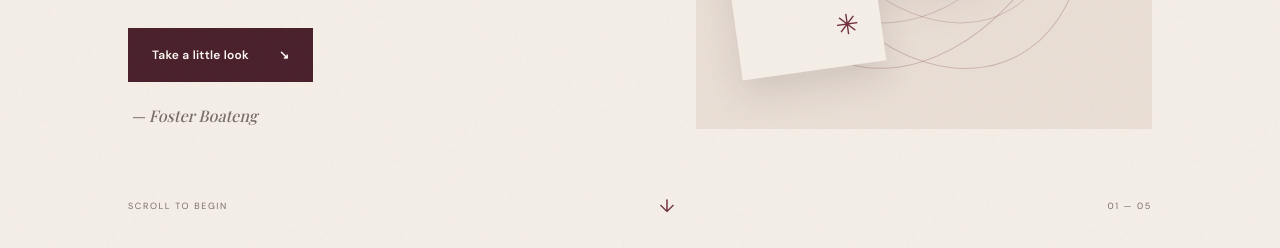
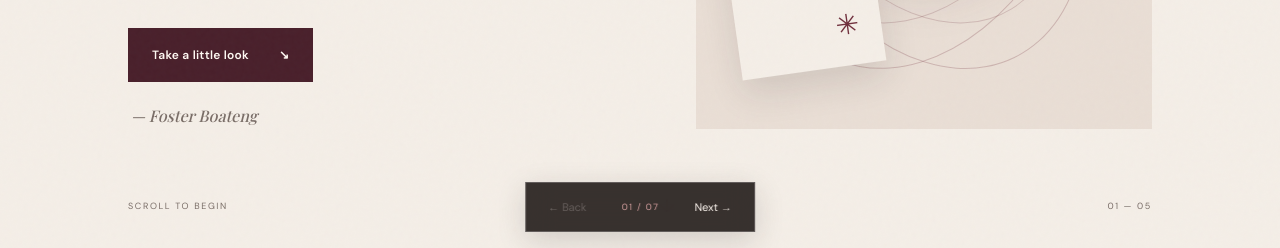
Before and after one commit to boatek-labs/Richlove, a website: page views/index.html in a window 1280 px wide. Shown: the part 552-800 px from the top of the page. Drawn offline with nearby package versions, Linux system fonts and the light colour scheme; no server answers; a web font is replaced by a local one.

Commit message:
Style full-screen guided story navigation

```diff
--- a/public/styles.css
+++ b/public/styles.css
@@ -155,3 +155,28 @@ input:focus, textarea:focus { border-color: #d6a1a0; }
 
 .form-feedback.is-error { color: #e4a9a5 !important; }
 .question-form .form-feedback.is-error { color: var(--wine-dark) !important; }
+
+
+/* Guided presentation: each story chapter is a full-screen stop. */
+html { scroll-snap-type: y mandatory; scroll-behavior: smooth; }
+body { overscroll-behavior-y: none; }
+main > section { min-height: 100svh; scroll-snap-align: start; scroll-snap-stop: always; }
+.slide-nav {
+  position: fixed; z-index: 20; left: 50%; bottom: max(16px, env(safe-area-inset-bottom));
+  transform: translateX(-50%); display: flex; align-items: center; gap: 18px;
+  padding: 8px 10px; border: 1px solid rgba(255,255,255,.22);
+  background: rgba(40,33,31,.92); color: #fff8f1; backdrop-filter: blur(14px);
+  box-shadow: 0 8px 30px rgba(40,33,31,.16);
+}
+.slide-nav-button { border: 0; background: transparent; color: inherit; padding: 9px 12px; font-size: 11px; }
+.slide-nav-button span { opacity: .8; }
+.slide-nav-button:disabled { opacity: .28; cursor: default; }
+.slide-progress { min-width: 48px; text-align: center; color: #d6a1a0; font-size: 9px; letter-spacing: .15em; }
+@media (max-width: 560px) {
+  main > section { padding-bottom: 100px; }
+  .slide-nav { gap: 8px; bottom: max(10px, env(safe-area-inset-bottom)); }
+  .slide-nav-button { padding: 9px 10px; }
+}
+@media (prefers-reduced-motion: reduce) {
+  html { scroll-snap-type: y proximity; }
+}
```
